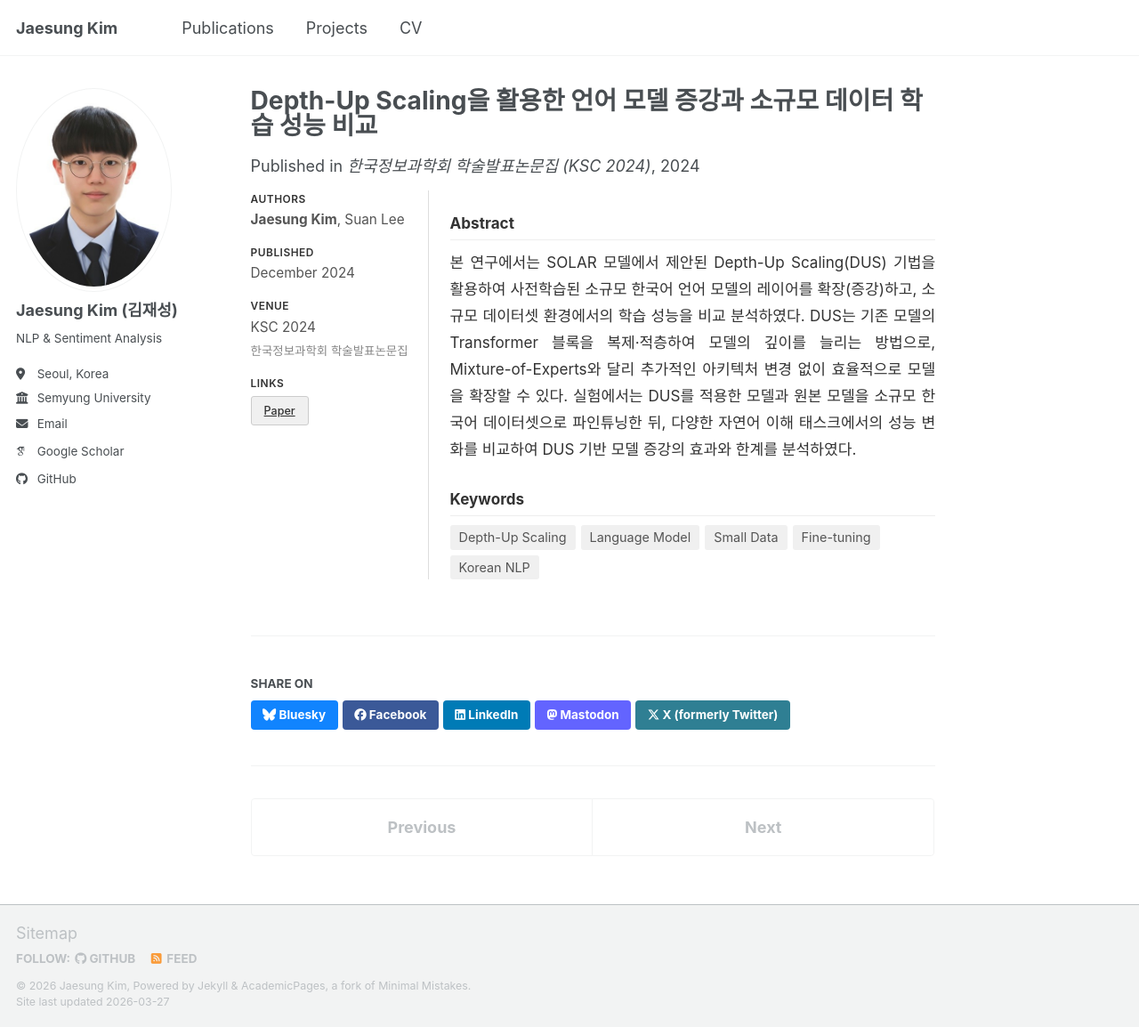
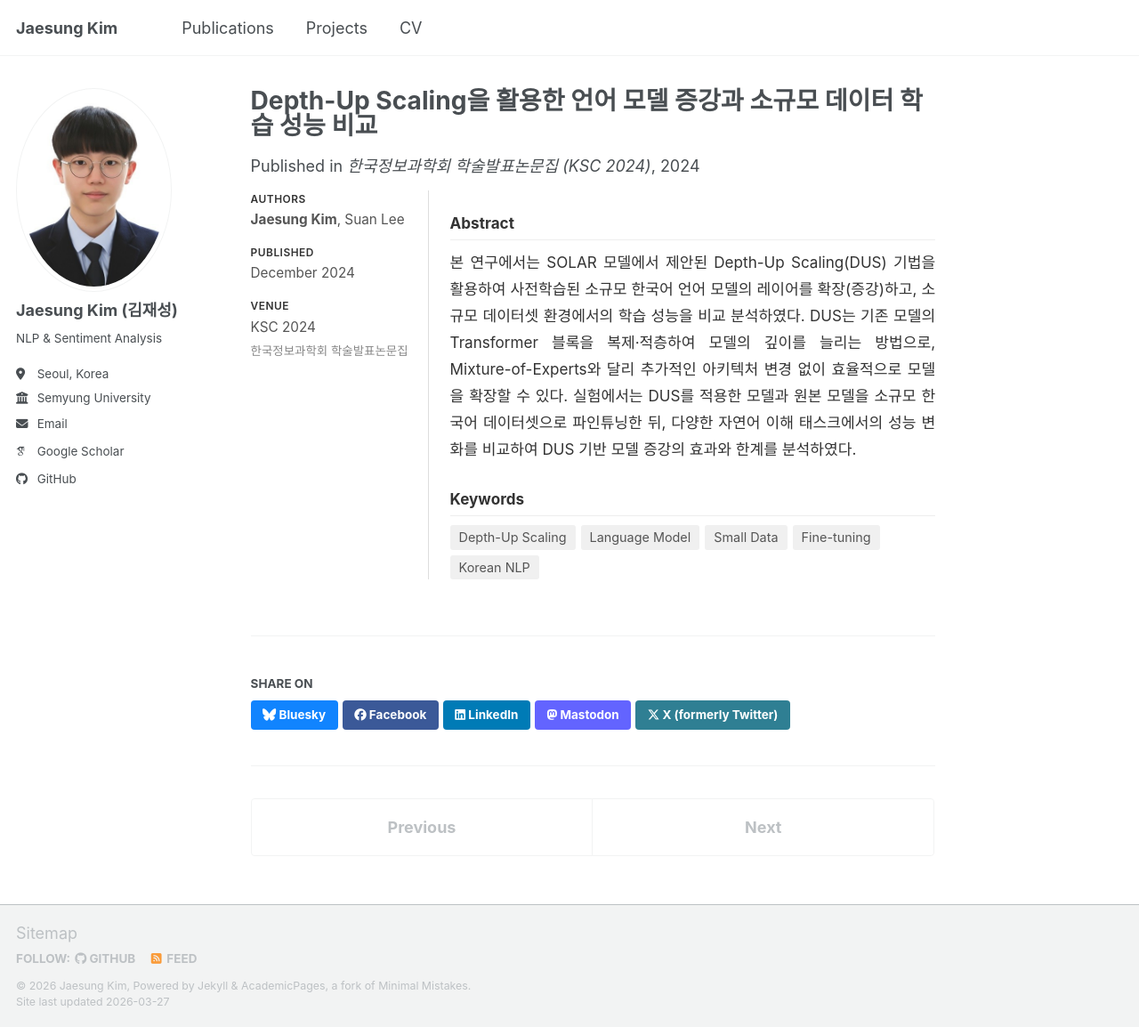
Before and after one commit to thisiskorea/CV, a Jekyll site: the page built from _publications/2024-12-01-depth-up-scaling.md, in a window 1280 px wide and 1154 px high. Shown: the whole window at 89% size. Built offline with Jekyll 4.4.1, drawn with Linux system fonts in a browser that asks for light colours; some web fonts are replaced; a script bundle is joined from its source files by our own code; library files that are not in the unit come from our copies.

Commit message:
Remove Paper button from publication detail
https://claude.ai/code/session_01CU9SVkWVuVsgHzfbJU88mX

```diff
--- a/_publications/2024-12-01-depth-up-scaling.md
+++ b/_publications/2024-12-01-depth-up-scaling.md
@@ -95,8 +95,6 @@ excerpt: ''
     <span class="arxiv-label">Venue</span>
     <span class="arxiv-value">KSC 2024<br><span style="font-size:0.88em;color:#888;">한국정보과학회 학술발표논문집</span></span>
 
-    <span class="arxiv-label">Links</span>
-    <a class="arxiv-btn" href="https://www.dbpia.co.kr/journal/articleDetail?nodeId=NODE12042288">Paper</a>
   </div>
 
   <div class="arxiv-main">
```
